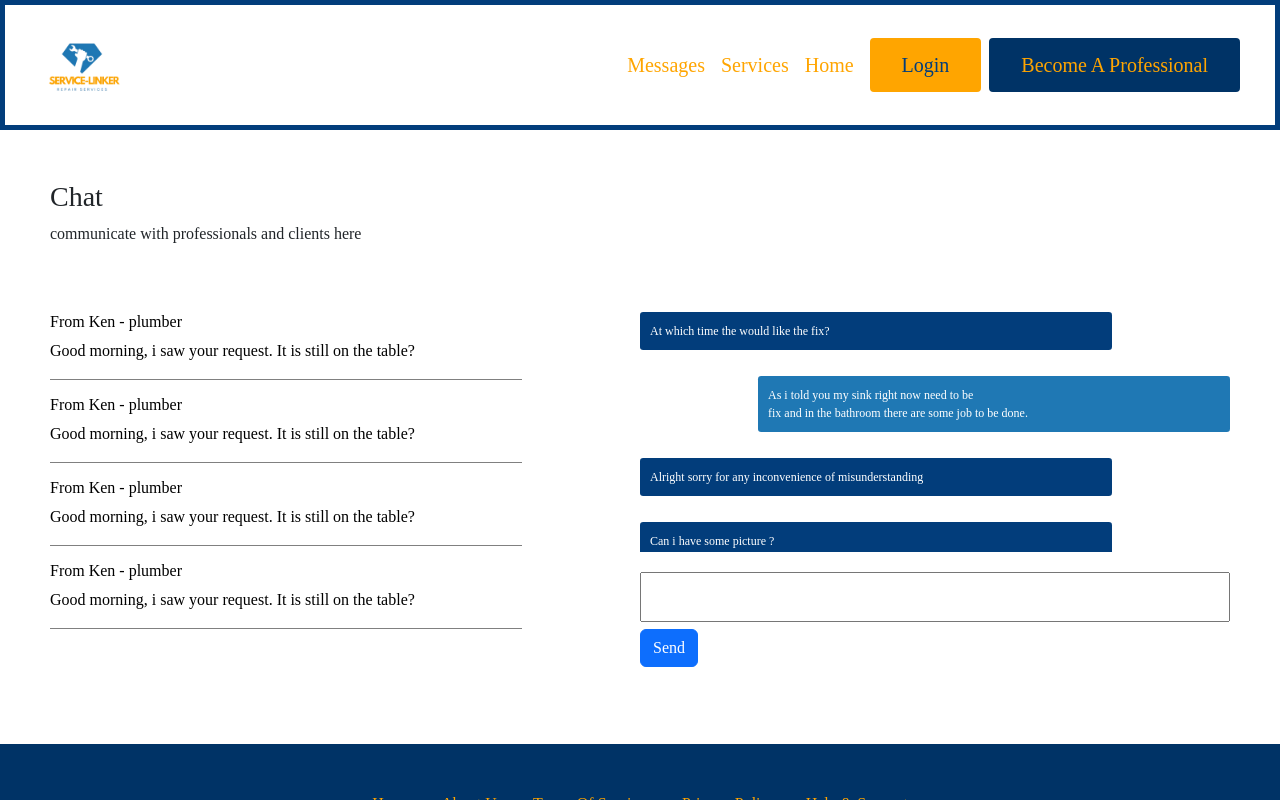
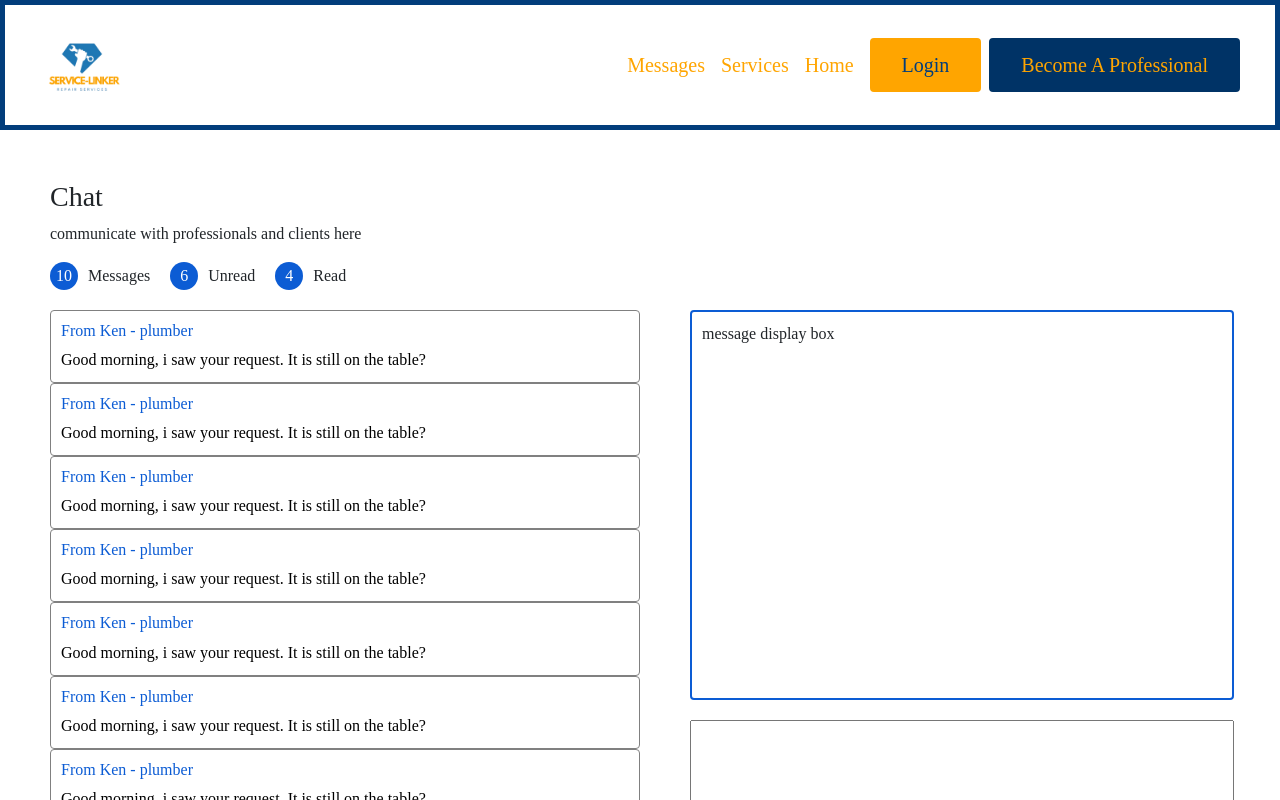
Before and after one commit to Tony-Haar/Service-Linker, a React (Vite) app: page /exchanges in a window 1280 px wide. Shown: the top 800 px of the page. Built offline with nearby package versions, Linux system fonts and the light colour scheme.

Commit message:
updated files

```diff
--- a/src/components/Navbar.jsx
+++ b/src/components/Navbar.jsx
@@ -44,7 +44,7 @@ export default function Navbar({ isLoggedIn, setIsLoggedIn, username, userType }
             <ul className="navbar-nav ms-auto navbar-menu text-center d-flex gap-0">
               <li className="nav-item">
                 <Link
-                  to="/user-chat"
+                  to="/exchanges"
                   className="nav-link navbar-link-item fs-5 fs-md-6"
                 >
                   Messages
--- a/src/pages/exchangePage/ExchangePage.jsx
+++ b/src/pages/exchangePage/ExchangePage.jsx
@@ -1,17 +1,39 @@
-import React from "react";
+import React, { useState } from "react";
+
 import { Link } from "react-router-dom";
-
 import { Button } from "react-bootstrap";
 import Footer from "../../components/Footer";
 
 
 
 function ExchangePage() {
+  const [hoveredIndex, setHoveredIndex] = useState(null);
 
-    const itemStyle = {
+  const handleMouseEnter = (index) => setHoveredIndex(index);
+  const handleMouseLeave = () => setHoveredIndex(null);
+
+  const itemStyle = (index) => ({
     textDecoration: "none",
     color: "black",
-    };
+    border: "1px solid gray",
+    borderRadius: ".25rem",
+    padding: "10px",
+    cursor: "pointer",
+    transform: hoveredIndex === index ? "scale(1.05)" : "scale(1)",
+    transition: "transform 0.3s ease",
+  });
+
+  const messages = [
+    "From Ken - plumber",
+    "From Ken - plumber",
+    "From Ken - plumber",
+    "From Ken - plumber",
+    "From Ken - plumber",
+    "From Ken - plumber",
+    "From Ken - plumber",
+    "From Ken - plumber",
+    "From Ken - plumber",
+  ];
 
   return (
     <>
@@ -19,7 +41,53 @@ function ExchangePage() {
       <p style={{ paddingLeft: "50px" }}>
         communicate with professionals and clients here
       </p>
-
+      <div style = {{display: "flex", justifyContent: "flex-start", alignItems: "center", gap: "20px", marginLeft: "50px"}}>
+          <div style = {{display: "flex", justifyContent: "center", alignItems: "center", gap: "10px"}}>
+            <div style = {{
+              height: "28px",
+              backgroundColor: "#0c5cd4",
+              width: "28px",
+              borderRadius: "100%",
+              display: "flex",
+              justifyContent: "center",
+              alignItems: "center",
+              color: "white"
+            }}>
+              10
+            </div>
+            <p style = {{marginBottom: "0"}}>Messages</p>
+          </div>
+          <div style = {{display: "flex", justifyContent: "center", alignItems: "center", gap: "10px"}}>
+            <div style = {{
+              height: "28px",
+              backgroundColor: "#0c5cd4",
+              width: "28px",
+              borderRadius: "100%",
+              display: "flex",
+              justifyContent: "center",
+              alignItems: "center",
+              color: "white"
+            }}>
+              6
+            </div>
+            <p style = {{marginBottom: "0"}}>Unread</p>
+          </div>
+          <div style = {{display: "flex", justifyContent: "center", alignItems: "center", gap: "10px"}}>
+            <div style = {{
+              height: "28px",
+              backgroundColor: "#0c5cd4",
+              width: "28px",
+              borderRadius: "100%",
+              display: "flex",
+              justifyContent: "center",
+              alignItems: "center",
+              color: "white"
+            }}>
+              4
+            </div>
+            <p style = {{marginBottom: "0"}}>Read</p>
+          </div>
+        </div>
       <div
         style={{
           display: "grid",
@@ -32,103 +100,62 @@ function ExchangePage() {
             style={{
               background: "",
               width: "100%",
-                height: "auto",
-                padding: "50px 0 50px 50px",
+              height: "600px",
+              padding: "0 0 50px 50px",
+              overflowY: "auto",
+              marginTop: "20px",
             }}
           >
-              <Link style={itemStyle}>
-                <h6>From Ken - plumber</h6>
-                <p>
+            {messages.map((message, index) => (
+              <div
+                key={index}
+                onMouseEnter={() => handleMouseEnter(index)}
+                onMouseLeave={handleMouseLeave}
+                style={itemStyle(index)}
+              >
+                <h6 style={{ color: "#0c5cd4" }}>{message}</h6>
+                <p style={{ marginBottom: "0px" }}>
                   Good morning, i saw your request. It is still on the table?
                 </p>
-                <div
-                  style={{
-                    width: "80%",
-                    height: "1px",
-                    backgroundColor: "gray",
-                    marginBottom: "15px",
-                  }}
-                ></div>
-              </Link>
-              <Link style={itemStyle}>
-                <h6>From Ken - plumber</h6>
-                <p>
-                  Good morning, i saw your request. It is still on the table?
-                </p>
-                <div
-                  style={{
-                    width: "80%",
-                    height: "1px",
-                    backgroundColor: "gray",
-                    marginBottom: "15px",
-                  }}
-                ></div>
-              </Link>
-              <Link style={itemStyle}>
-                <h6>From Ken - plumber</h6>
-                <p>
-                  Good morning, i saw your request. It is still on the table?
-                </p>
-                <div
-                  style={{
-                    width: "80%",
-                    height: "1px",
-                    backgroundColor: "gray",
-                    marginBottom: "15px",
-                  }}
-                ></div>
-              </Link>
-              <Link style={itemStyle}>
-                <h6>From Ken - plumber</h6>
-                <p>
-                  Good morning, i saw your request. It is still on the table?
-                </p>
-                <div
-                  style={{
-                    width: "80%",
-                    height: "1px",
-                    backgroundColor: "gray",
-                    marginBottom: "15px",
-                  }}
-                ></div>
-              </Link>
+              </div>
+            ))}
           </div>
         </div>
 
         <div
           style={{
-              width: "100%",
-              padding: "50px 50px 0 0",
+            width: "85%",
             height: "auto",
             background: "",
+            margin: "20px 50px 0 50px",
+            marginRight: "50px",
           }}
         >
-            <div className="message-display-container">
-              <div className="message-display-inner-container">
-                <p className="pro-message">
-                  At which time the would like the fix?
-                </p>
-                <p className="user-message">
-                  As i told you my sink right now need to be <br />
-                  fix and in the bathroom there are some job to be done.
-                </p>
-                <p className="pro-message">
-                  Alright sorry for any inconvenience of misunderstanding
-                </p>
-                <p className="pro-message">Can i have some picture ?</p>
-                <p className="user-message">please, give me one second</p>
+          <div
+            style={{
+              height: "65%",
+              overflowY: "auto",
+              border: "2px solid #0c5cd4",
+              borderRadius: ".25rem",
+              padding: "10px",
+            }}
+          >
+            message display box
           </div>
-              <form style={{ marginTop: "20px" }}>
-                <textarea
+          <form action="" style={{ width: "100%", height: "35%", paddingTop: "20px" }}>
+            <textarea name="" id="" rows="4" style={{ width: "100%", resize: "none", padding: "10px" }}></textarea>
+            <input
+              type="submit"
+              value="Send"
               style={{
-                    resize: "none",
-                    width: "100%",
-                    height: "70%",
+                padding: "8px 40px",
+                backgroundColor: "#0c5cd4",
+                cursor: "pointer",
+                color: "white",
+                border: "1px solid #0c5cd4",
               }}
             />
-                <Button>Send</Button>
           </form>
-            </div>
         </div>
       </div>
       <Footer />
```
Lines whose indentation alone changed are shown as unchanged.
